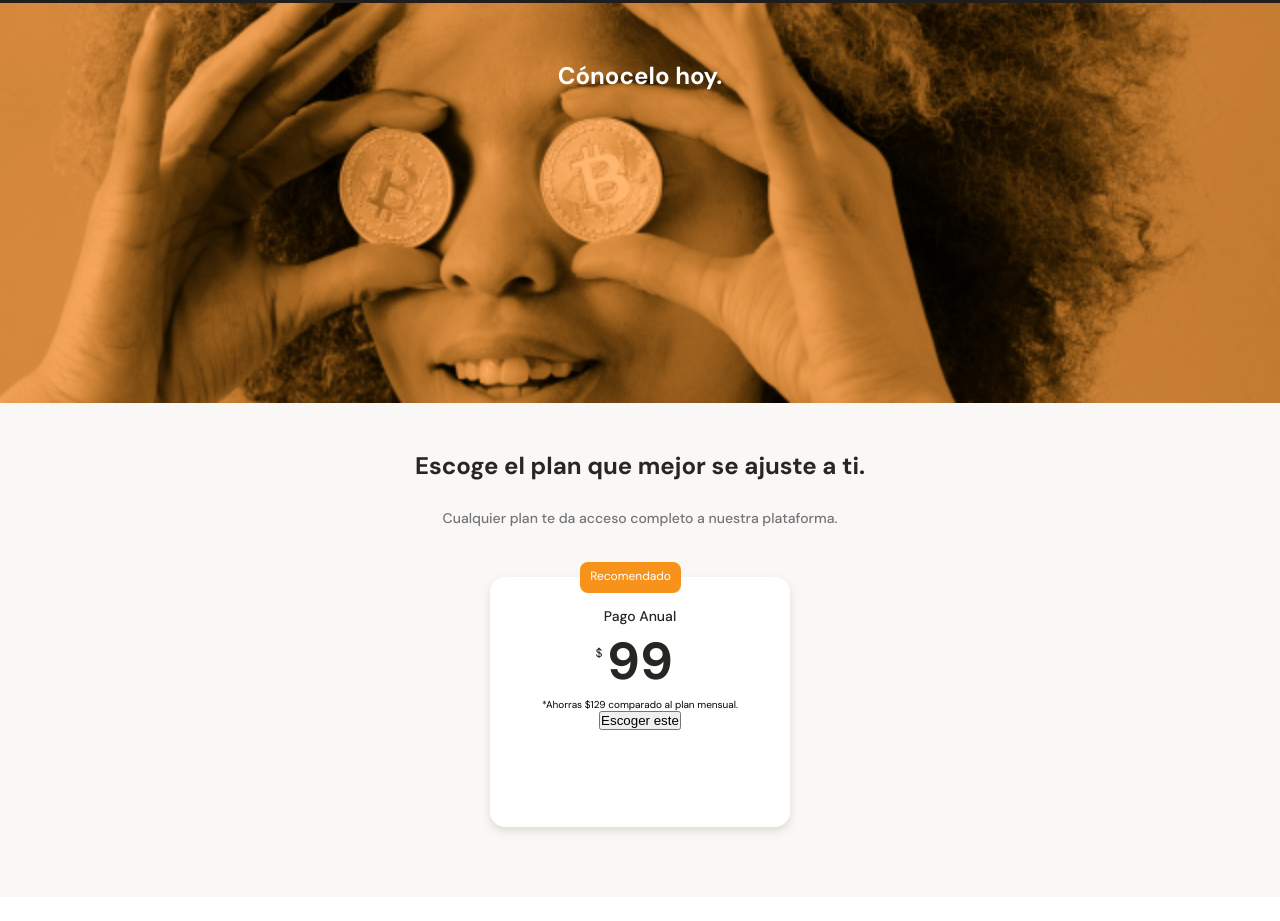
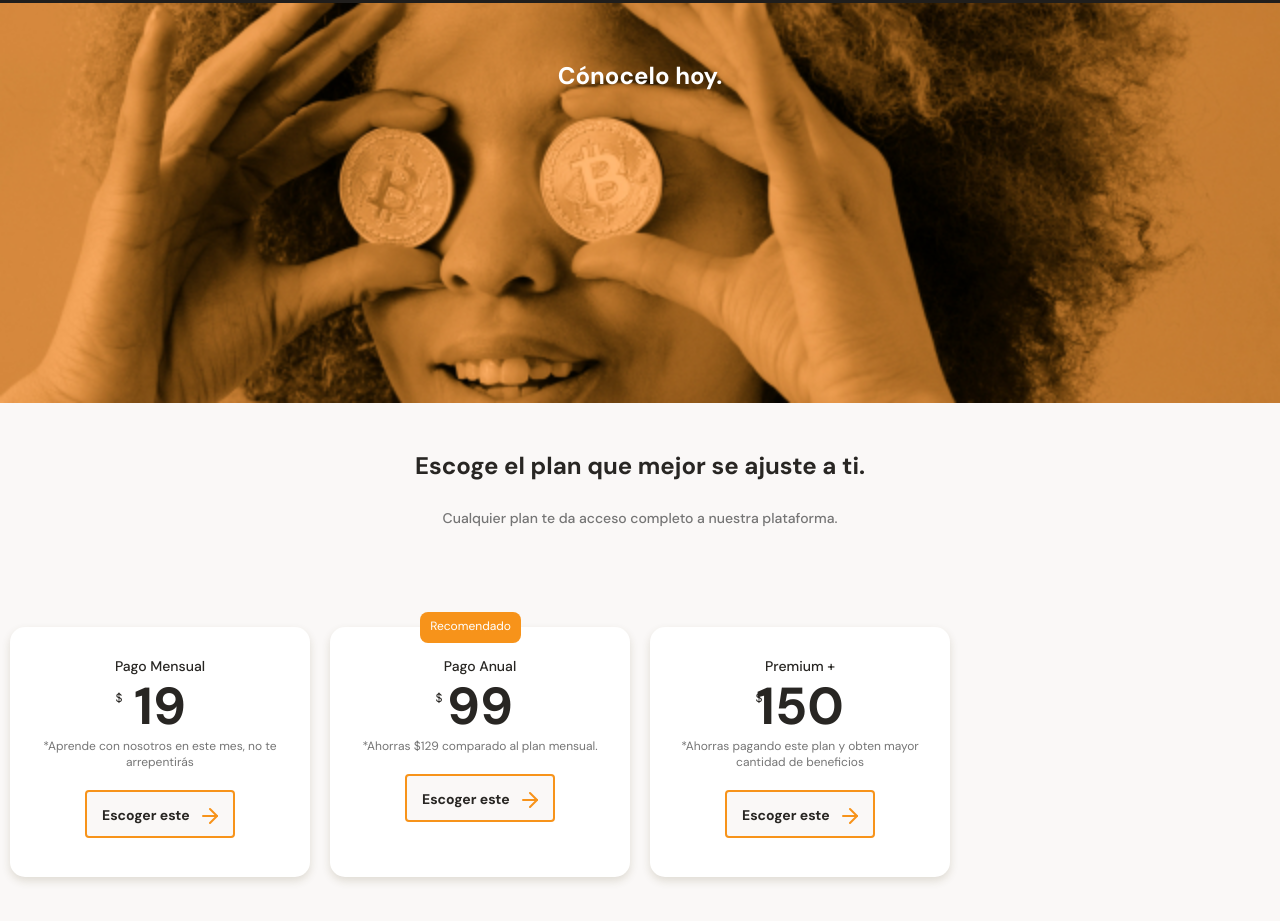
Before and after one commit to afta09/Batabit_Practico, a plain HTML site: page index.html in a window 1280 px wide. Shown: the part 2320-3241 px from the top of the page. Before the commit the page ends 3217 px from the top, so only its background shows below. Drawn offline with Linux system fonts and the light colour scheme.

Commit message:
se agregaron las tarjetas y se desarrolló scrol horizontal

```diff
--- a/index.html
+++ b/index.html
@@ -119,7 +119,24 @@
                 <h2>Escoge el plan que mejor se ajuste a ti.</h2>
                 <p>Cualquier plan te da acceso completo a nuestra plataforma.</p>
             </div>
+
+
             <section class="plans-container--slider">
+
+                <!-- Tarjeta dos -->
+
+                <article class="plans-container--card">
+
+                    <div class="plan-info-container">
+                        <h3 class="plan-card--title">Pago Mensual</h3>
+                        <p class="plan-car--price"><span>$</span> 19 </p>
+                        <p class="plan-card--saving">*Aprende con nosotros en este mes, no te arrepentirás </p>
+                        <button class="plan-card--ca">Escoger este <span></span> </button>
+                    </div>
+                </article>
+
+                <!-- Tarjeta Principal -->
+
                 <article class="plans-container--card">
                     <p class="recomendado">Recomendado</p>
                     <div class="plan-info-container">
@@ -129,6 +146,21 @@
                         <button class="plan-card--ca">Escoger este <span></span> </button>
                     </div>
                 </article>
+
+
+                    <!-- Tarjeta tres -->
+
+                    <article class="plans-container--card">
+
+                        <div class="plan-info-container">
+                            <h3 class="plan-card--title">Premium +</h3>
+                            <p class="plan-car--price"><span>$</span> 150 </p>
+                            <p class="plan-card--saving">*Ahorras pagando este plan y obten mayor cantidad de beneficios</p>
+                            <button class="plan-card--ca">Escoger este <span></span> </button>
+                        </div>
+                    </article>
+
+
             </section>
         </section>
     </main>
--- a/style.css
+++ b/style.css
@@ -500,13 +500,24 @@ main {
     color: #757575;
 }
 
+.plans-container--slider {
+    display: flex;
+    /* gap: 20px; */
+    height: 316px;
+    overflow-x: scroll;
+    overscroll-behavior-x: contain;
+    scroll-snap-type: x proximity;
+
+}
+
 .plans-container--card {
     position: relative;
+    scroll-snap-align: center;
     width: 70%;
     min-width: 230px;
     max-width: 300px;
     height: 250px;
-    margin: 50px auto 0;
+    margin: 50px 10px 0;
     padding: 0 15px;
     background-color: var(--just-white);
     border-radius: 15px;
@@ -538,7 +549,7 @@ main {
     padding: 5px 0px;
     font-size: 5.2rem;
     font-weight: bold;
-    line-height: 6.3rem;
+    line-height: 5.3rem;
     color: var(--black);
 
 }
@@ -554,3 +565,34 @@ main {
     /* top: 45px;
     right: 150px; */
 }
+
+.plan-card--saving {
+    font-size: 1.2rem;
+    color: #757575;
+
+}
+
+.plan-card--ca {
+    width: 150px;
+    height: 48px;
+    margin-top: 20px;
+    background-color: #faf8f7;
+    border: 2px solid var(--bitcoin-orange);
+    border-radius: 4px;
+    font-family: DM sans, sans-serif;
+    font-size: 1.4rem;
+    font-weight: bold;
+    line-height: 1.8rem;
+    color: var(--black);
+
+
+}
+
+.plan-card--ca span {
+    display: inline-block;
+    width: 20px;
+    height: 20px;
+    background-image: url('./Assets/icons/orange-right-arrow.svg');
+    vertical-align: text-bottom;
+    margin-left: 5px;
+}
```
